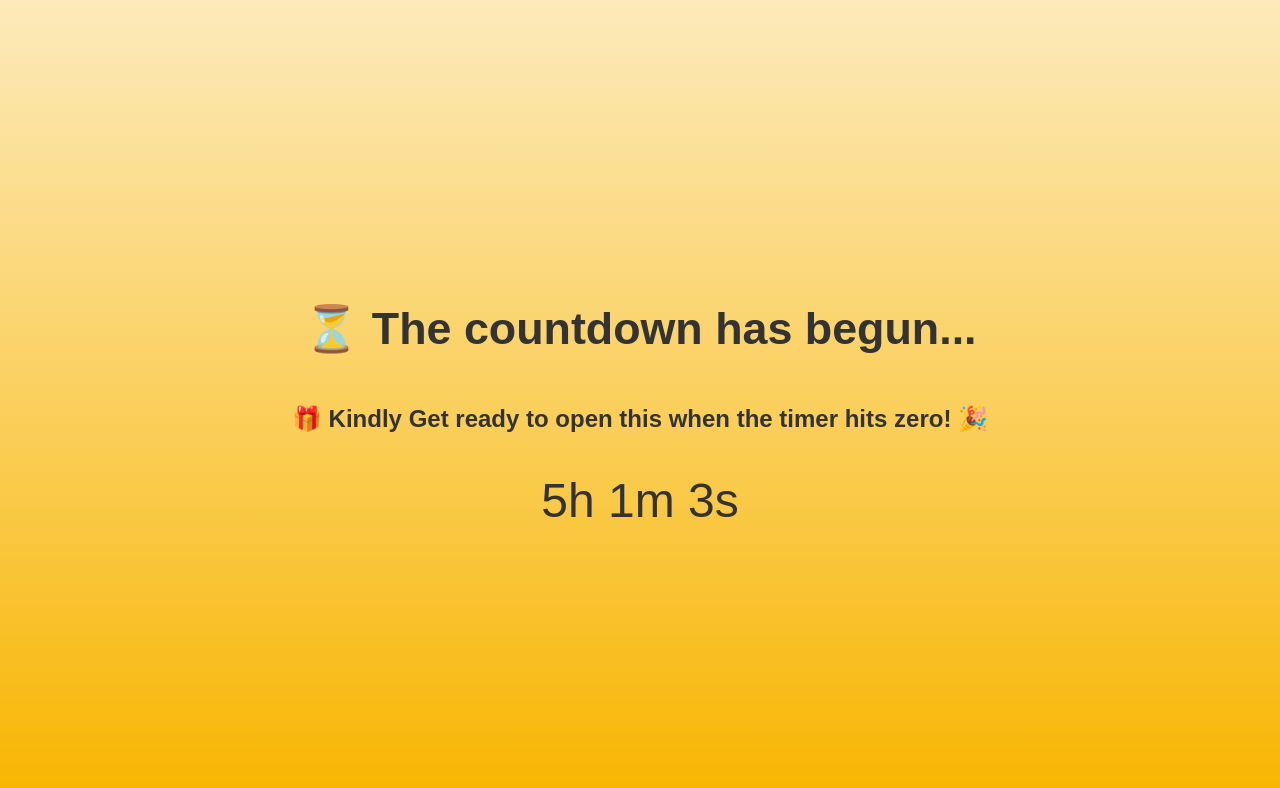
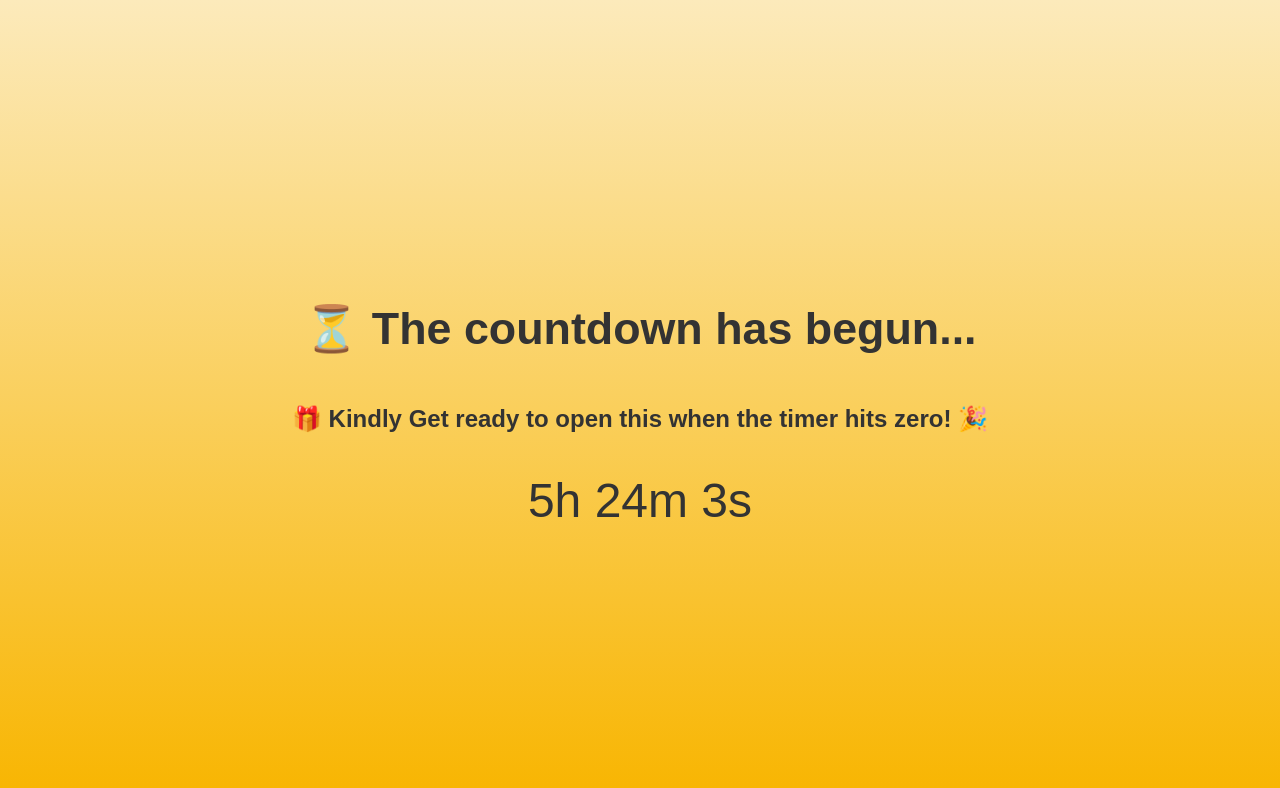
Before and after one commit to rohit5558m/bn, a plain HTML site: page index.html in a window 1280 px wide. Drawn offline with Linux system fonts and the light colour scheme.

Commit message:
Update index.html

```diff
--- a/index.html
+++ b/index.html
@@ -53,7 +53,7 @@
 
     const targetTime = new Date();
     targetTime.setHours(22); // 10 PM
-    targetTime.setMinutes(0);
+    targetTime.setMinutes(23);
     targetTime.setSeconds(0);
     targetTime.setMilliseconds(0);
 
```
